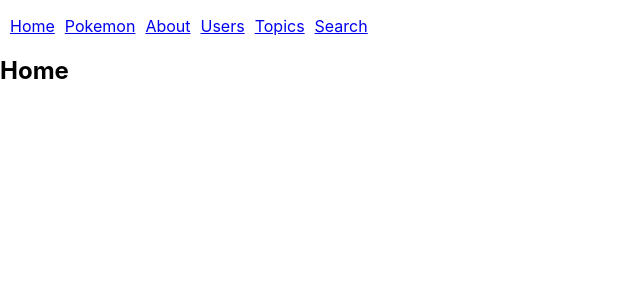
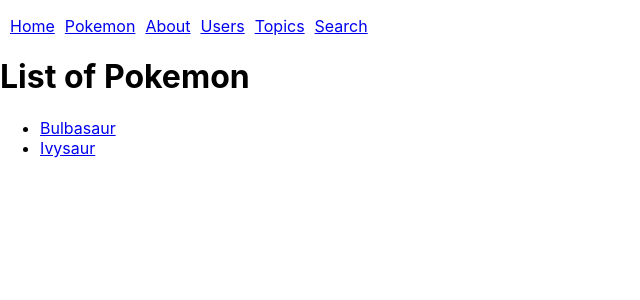
Before and after one commit to impactbyte-kumparan/project-react-router, a React (Create React App) app: page / in a window 1280 px wide. Shown: the top 300 px of the page, without its empty margins (0-640 px from the left). Built offline with nearby package versions, Linux system fonts and the light colour scheme.

Commit message:
Show list of pokemon from JSON data

```diff
--- a/src/pages/Home.js
+++ b/src/pages/Home.js
@@ -1,7 +1,23 @@
 import React from 'react'
+import { Link } from 'react-router-dom'
+
+import pokemons from '../data/pokemon.json'
 
 const Home = () => {
-  return <h2>Home</h2>
+  return (
+    <div>
+      <h1>List of Pokemon</h1>
+      <ul>
+        {pokemons.map(pokemon => {
+          return (
+            <li>
+              <Link to={`/pokemon/${pokemon.id}`}>{pokemon.name}</Link>
+            </li>
+          )
+        })}
+      </ul>
+    </div>
+  )
 }
 
 export default Home
```
